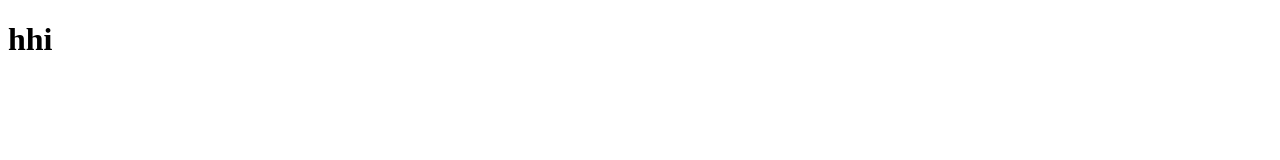
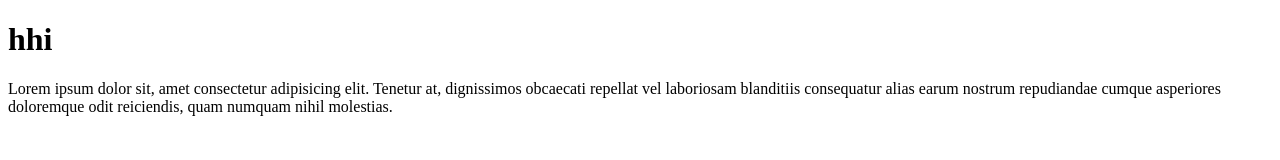
Before and after one commit to amankishore09/dev, a plain HTML site: page index.html in a window 1280 px wide. Drawn offline with Linux system fonts and the light colour scheme.

Commit message:
lorem add

```diff
--- a/index.html
+++ b/index.html
@@ -4,4 +4,7 @@
         hhi
 
     </h1>
+    <p>
+        Lorem ipsum dolor sit, amet consectetur adipisicing elit. Tenetur at, dignissimos obcaecati repellat vel laboriosam blanditiis consequatur alias earum nostrum repudiandae cumque asperiores doloremque odit reiciendis, quam numquam nihil molestias.
+    </p>
 </body>
```
